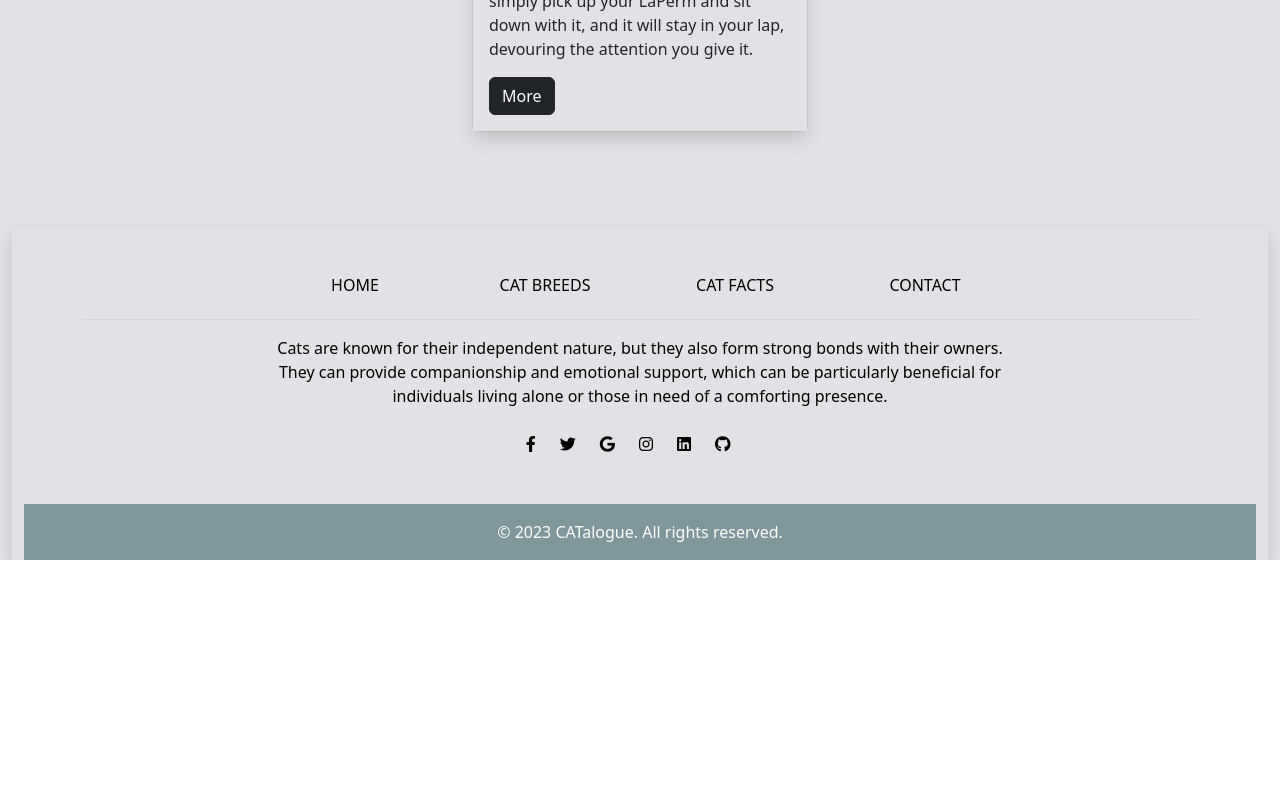
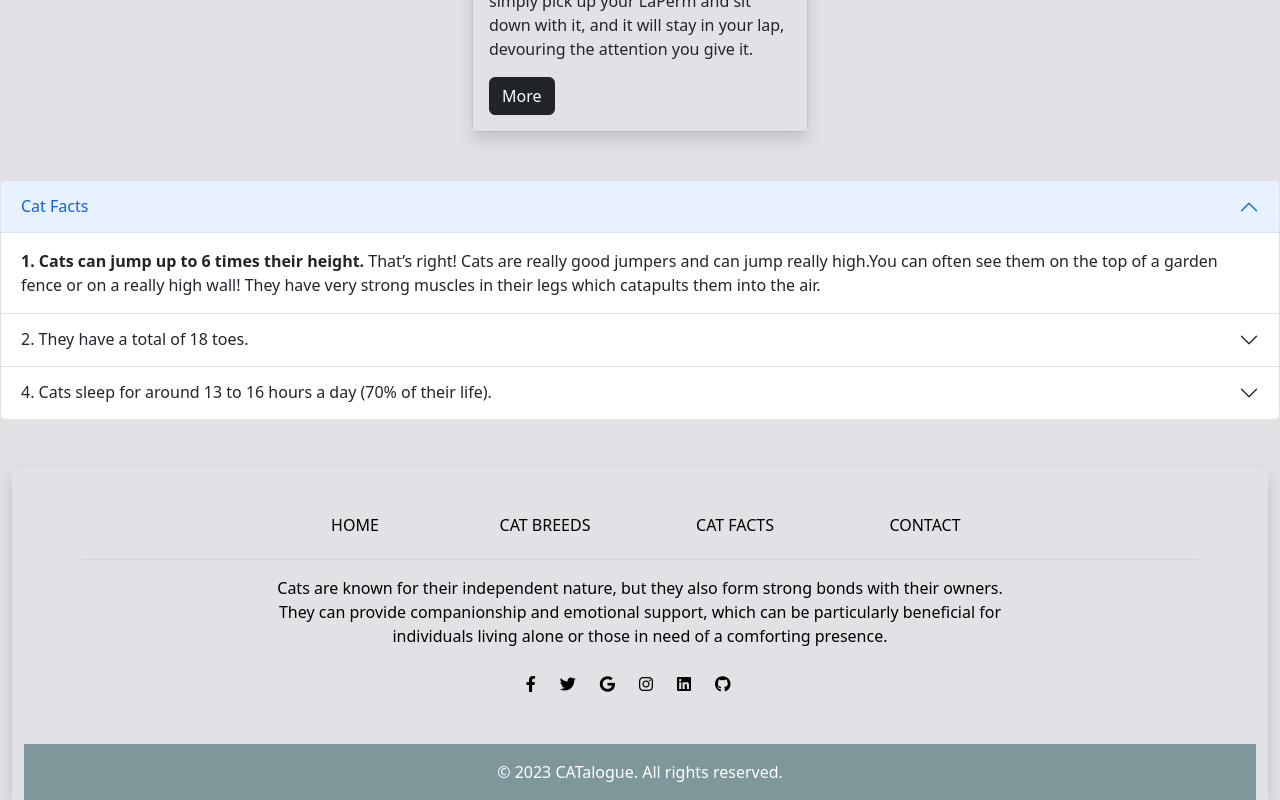
Before and after one commit to NikkiZapuiz/wd73_exercise_2g_react_ZAPUIZ, a React (Vite) app: page / in a window 1280 px wide. Shown: the part 1894-2694 px from the top of the page. Before the commit the page ends 2454 px from the top, so only its background shows below. Built offline with nearby package versions, Linux system fonts and the light colour scheme.

Commit message:
added accordion

```diff
--- /dev/null
+++ b/src/components/Facts.jsx
@@ -0,0 +1,55 @@
+function Facts() {
+    return (
+        <>
+        <div class="accordion" id="accordionExample">
+            <div class="accordion-item">
+                <h2 class="accordion-header" id="headingOne">
+                    <button class="accordion-button" type="button" data-bs-toggle="collapse" data-bs-target="#collapseOne" aria-expanded="true" aria-controls="collapseOne">
+                        Cat Facts
+                    </button>
+                </h2>
+                <div id="collapseOne" class="accordion-collapse collapse show" aria-labelledby="headingOne" data-bs-parent="#accordionExample">
+                    <div class="accordion-body">
+                        <strong>1. Cats can jump up to 6 times their height.</strong> That’s right!
+                            Cats are really good jumpers and can jump really high.You can often see
+                            them on the top of a garden fence or on a really high wall! They have
+                            very strong muscles in their legs which catapults them into the air.
+                    </div>
+                </div>
+            </div>
+            <div class="accordion-item">
+                <h2 class="accordion-header" id="headingTwo">
+                    <button class="accordion-button collapsed" type="button" data-bs-toggle="collapse" data-bs-target="#collapseTwo" aria-expanded="false" aria-controls="collapseTwo">
+                    2. They have a total of 18 toes.
+                    </button>
+                </h2>
+                <div id="collapseTwo" class="accordion-collapse collapse" aria-labelledby="headingTwo" data-bs-parent="#accordionExample">
+                    <div class="accordion-body">
+                    That’s a lot of toes! Cats have 5 toes on each
+                    of their front paws. They then have four toes
+                    on their back paws.
+                    </div>
+                </div>
+            </div>
+            <div class="accordion-item">
+                <h2 class="accordion-header" id="headingThree">
+                    <button class="accordion-button collapsed" type="button" data-bs-toggle="collapse" data-bs-target="#collapseThree" aria-expanded="false" aria-controls="collapseThree">
+                    4. Cats sleep for around 13 to 16 hours a day (70% of their life).
+                    </button>
+                </h2>
+                <div id="collapseThree" class="accordion-collapse collapse" aria-labelledby="headingThree" data-bs-parent="#accordionExample">
+                    <div class="accordion-body">
+                    Have you ever noticed that cats are always sleeping?
+                    They do this to save their energy. In the wild they
+                    would be saving their energy to go and hunt for their food.
+                    House cats obviously don’t need to do this but it just comes
+                    naturally to them.
+                    </div>
+                </div>
+            </div>
+        </div>
+    </>
+    )
+}
+
+export default Facts
--- a/src/components/MainContainer.jsx
+++ b/src/components/MainContainer.jsx
@@ -1,4 +1,5 @@
 import Content from "./Content.jsx";
+import Facts from "./Facts.jsx";
 
 function MainContainer() {
     const catsInfo = [
@@ -64,6 +65,7 @@ function MainContainer() {
     return (
         <div className="d-flex flex-wrap justify-content-around">
         {catsInfoList}
+        <Facts />
         </div>
     )
 }
```
